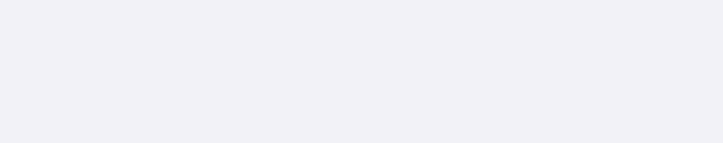
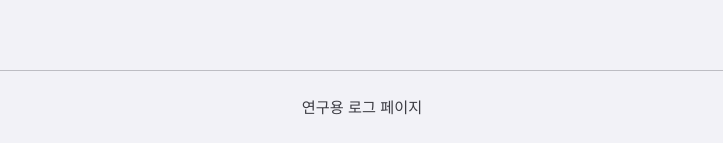
Before and after one commit to GimGyumin/Nova-AI-Planer, a React (Vite) app: page / in a window 1280 px wide. Shown: the part 654-797 px from the top of the page, without its empty margins (278-1001 px from the left). Built offline with nearby package versions, Linux system fonts and the light colour scheme.

Commit message:
chore(ui): add site footer link to research and footer styles

```diff
--- a/src/index.css
+++ b/src/index.css
@@ -1549,3 +1549,39 @@ input:checked + .slider:before { -webkit-transform: translateX(20px); -ms-transf
         box-shadow: none;
     }
 }
+
+/* Site Footer */
+.site-footer {
+  margin-top: 20px;
+  padding: 18px 0;
+  border-top: 1px solid var(--border-color);
+  background: transparent;
+}
+.site-footer .footer-container {
+  max-width: 700px;
+  margin: 0 auto;
+  padding: 0 20px;
+}
+.footer-inner {
+  display: flex;
+  align-items: center;
+  justify-content: center;
+}
+.site-footer a {
+  color: var(--text-secondary-color);
+  font-size: 0.95rem;
+  text-decoration: none;
+  padding: 8px 12px;
+  border-radius: 12px;
+  transition: background-color 0.12s ease, color 0.12s ease, transform 0.08s ease;
+}
+.site-footer a:hover {
+  background-color: var(--button-bg-color);
+  color: var(--text-color);
+  transform: translateY(-1px);
+}
+
+@media (max-width: 480px) {
+  .site-footer { padding: 12px 0; }
+  .site-footer a { font-size: 0.9rem; }
+}
--- a/src/main.tsx
+++ b/src/main.tsx
@@ -1212,9 +1212,17 @@ const App: React.FC = () => {
                         <TodoList todos={filteredTodos} onToggleComplete={handleToggleComplete} onDelete={handleDeleteTodo} onEdit={setEditingTodo} onInfo={setInfoTodo} t={t} filter={filter} randomEncouragement={randomEncouragement} isSelectionMode={isSelectionMode} selectedTodoIds={selectedTodoIds} onSelectTodo={handleSelectTodo} />
                     )}
                 </div>
-            </div>
-
-            {isGoalAssistantOpen && <GoalAssistantModal onClose={() => setIsGoalAssistantOpen(false)} onAddTodo={handleAddTodo} onAddMultipleTodos={handleAddMultipleTodos} t={t} language={language} createAI={createAI} />}
+                </div>
+
+                <footer className="site-footer">
+                    <div className="container footer-container">
+                        <div className="footer-inner">
+                            <a href="/Nova-AI-Planer/research.html" target="_blank" rel="noopener noreferrer">연구용 로그 페이지</a>
+                        </div>
+                    </div>
+                </footer>
+
+                {isGoalAssistantOpen && <GoalAssistantModal onClose={() => setIsGoalAssistantOpen(false)} onAddTodo={handleAddTodo} onAddMultipleTodos={handleAddMultipleTodos} t={t} language={language} createAI={createAI} />}
             {editingTodo && <GoalAssistantModal onClose={() => setEditingTodo(null)} onEditTodo={handleEditTodo} existingTodo={editingTodo} t={t} language={language} createAI={createAI} />}
             {infoTodo && <GoalInfoModal todo={infoTodo} onClose={() => setInfoTodo(null)} t={t} createAI={createAI} />}
             {isSettingsOpen && <SettingsModal
```
